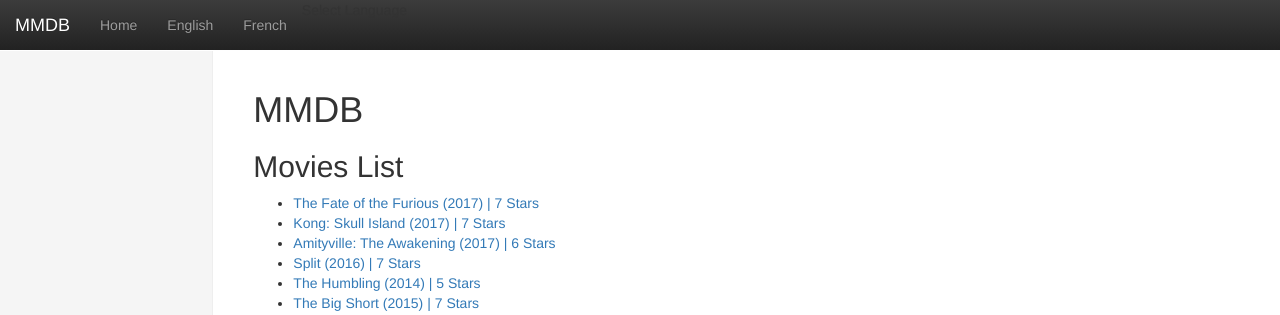
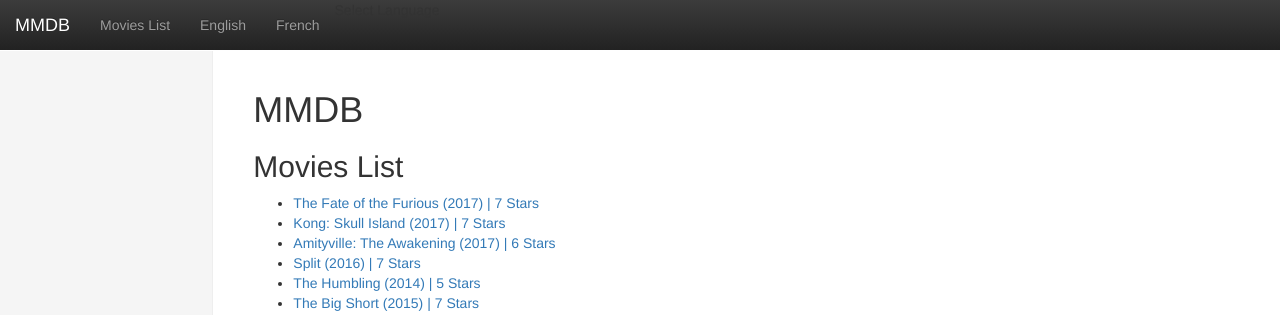
Before and after one commit to kalnynsh/mmdb, a Django app: page /en/ in a window 1280 px wide. Shown: the top 315 px of the page. Run offline with Django 3.2, Linux system fonts and the light colour scheme; data comes from the database, SQL or seed files in the repository; some libraries are stand-ins or nearby versions.

Commit message:
In templates/mmdb/base change to {% trans "Movies List" %}. In templates/fr/LC_MESSAGES/django.po add translation of Movies List to france Liste des films.

```diff
--- a/templates/mmdb/base.html
+++ b/templates/mmdb/base.html
@@ -27,7 +27,7 @@
         </div>
         <div id="navbar" class="navbar-collapse collapse">
           <ul class="nav navbar-nav navbar-left">
-            <li><a href="{% url 'movies-list' %}">Home</a></li>
+            <li><a href="{% url 'movies-list' %}">{% trans "Movies List" %}</a></li>
           </ul>
         <div id="navbar" class="navbar-collapse collapse">
           <span>Select Language</span>
```
Also changed, not shown: templates/locale/fr/LC_MESSAGES/django.po.
